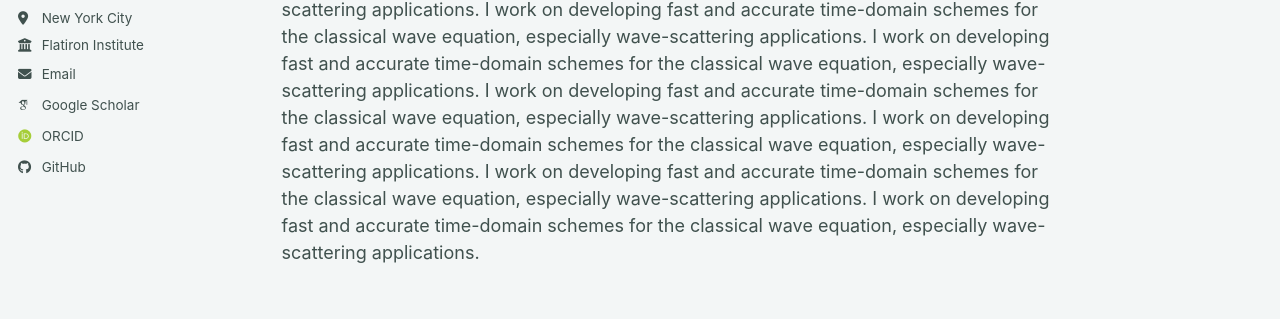
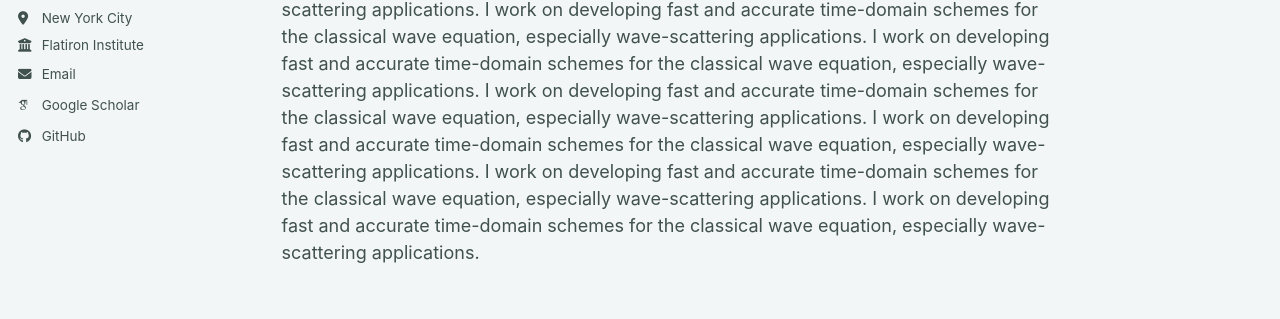
Before and after one commit to nalhassanieh/nalhassanieh.github.io, a Jekyll site: the page built from _pages/about.md, in a window 1280 px wide. Shown: the part 309-628 px from the top of the page. Built offline with Jekyll 4.4.1, drawn with Linux system fonts in a browser that asks for light colours; some web fonts are replaced; a script bundle is joined from its source files by our own code; library files that are not in the unit come from our copies.

Commit message:
Update _config.yml

```diff
--- a/_config.yml
+++ b/_config.yml
@@ -38,7 +38,7 @@ author:
   googlescholar    : "https://scholar.google.com/citations?user=hYDl2OUAAAAJ&hl=en&oi=ao"
   inspire-hep      : # URL
   impactstory      : # URL
-  orcid            : "https://orcid.org/my-orcid?orcid=0000-0002-2337-9450"
+  # orcid            : "https://orcid.org/my-orcid?orcid=0000-0002-2337-9450"
   semantic         : # URL
   ssrn             : # URL
   pubmed           : # URL
```
